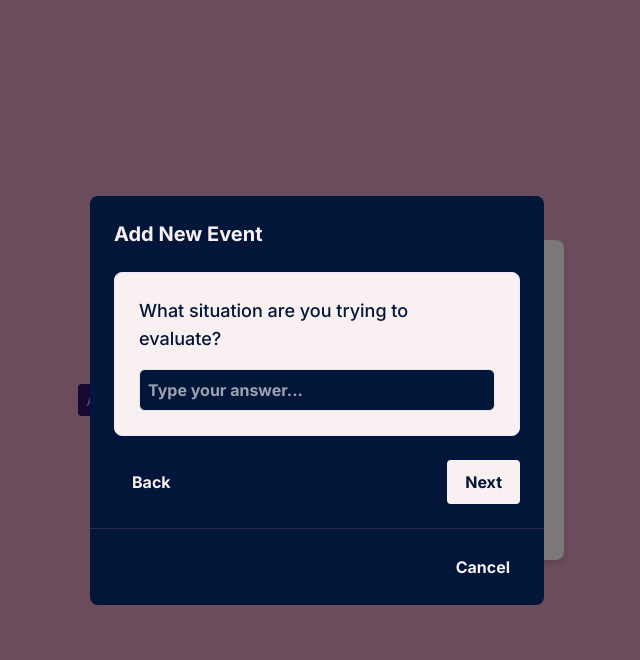
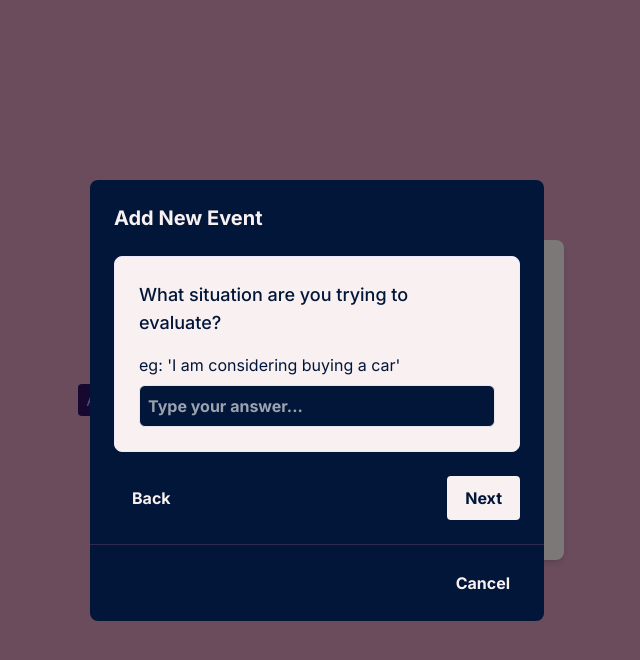
Before and after one commit to JackBadawy/Hedonic-Calculator, a Next.js app: page /login in a window 1280 px wide. Both pictures are taken after typing "Sample", "Sample123" into the empty fields and a click on the button "Add Event". Shown: the top 660 px of the page, without its empty margins (323-963 px from the left). Built offline with nearby package versions, Linux system fonts and the light colour scheme.

Commit message:
question prompts

```diff
--- a/src/app/Componants/Cards/QuestionCard.tsx
+++ b/src/app/Componants/Cards/QuestionCard.tsx
@@ -1,5 +1,6 @@
 interface QuestionCardProps {
   question: string;
+  example?: string;
   type: "text" | "agreement" | "boolean";
   value: any;
   onChange: (value: any) => void;
@@ -7,6 +8,7 @@ interface QuestionCardProps {
 
 const QuestionCard = ({
   question,
+  example,
   type,
   value,
   onChange,
@@ -68,6 +70,7 @@ const QuestionCard = ({
   return (
     <div className="bg-hpal-100 p-6 rounded-lg shadow-sm border border-violet-100">
       <h3 className="text-lg font-medium text-hpal-500 mb-4">{question}</h3>
+      {example && <h4 className="text-hpal-500 mb-2">{example}</h4>}
       {renderInput()}
     </div>
   );
--- a/src/app/Componants/Carosel/QuestionCarosel.tsx
+++ b/src/app/Componants/Carosel/QuestionCarosel.tsx
@@ -160,6 +160,7 @@ const QuestionCarousel = ({ onComplete, onCancel }: QuestionCarouselProps) => {
       >
         <QuestionCard
           question={currentQuestion.question}
+          example={currentQuestion.example}
           type={currentQuestion.type}
           value={currentQuestion.value}
           onChange={currentQuestion.onChange}
--- a/src/app/Componants/QuestionComps/ProgressHeader.tsx
+++ b/src/app/Componants/QuestionComps/ProgressHeader.tsx
@@ -20,7 +20,7 @@ const ProgressHeader = ({
   return (
     <div className="space-y-2 mb-4">
       <div>
-        <h2 className="text-xl font-semibold text-hpal-100 break-words">
+        <h2 className="text-l font-semibold text-hpal-100 break-words">
           {eventDescription}
         </h2>
       </div>
--- a/src/app/Utilities/Questions.ts
+++ b/src/app/Utilities/Questions.ts
@@ -16,6 +16,7 @@ export const getEventQuestions = ({
   {
     key: "eventDescription",
     question: "What situation are you trying to evaluate?",
+    example: "eg: 'I am considering buying a car'",
     type: "text" as const,
     value: eventDescription,
     onChange: setEventDescription,
@@ -23,6 +24,7 @@ export const getEventQuestions = ({
   {
     key: "courseDescription",
     question: "What is a possible course of action you could take?",
+    example: "eg: 'I could not buy a car'",
     type: "text" as const,
     value: currentCourse.description,
     onChange: (value: string) =>
```
